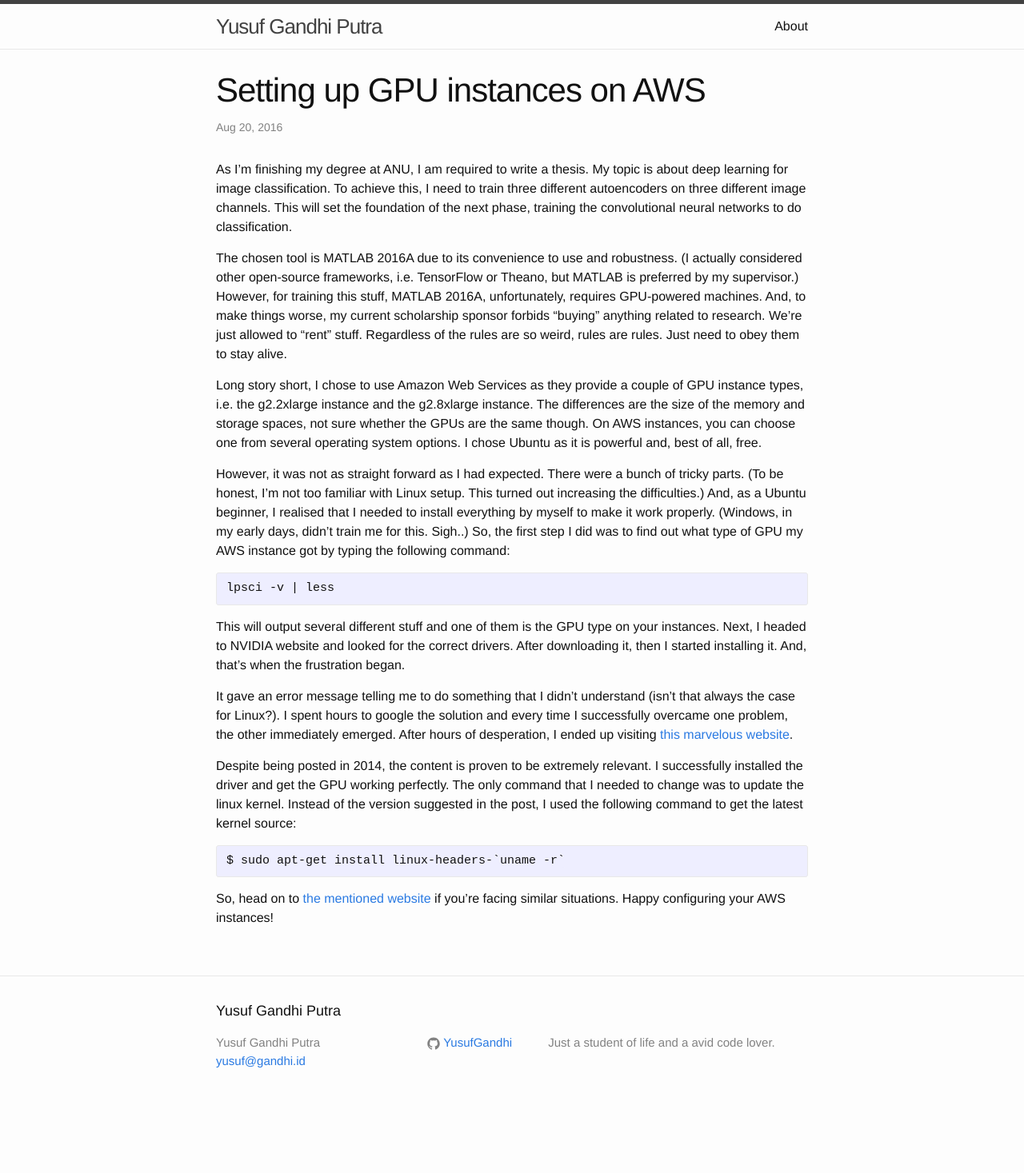
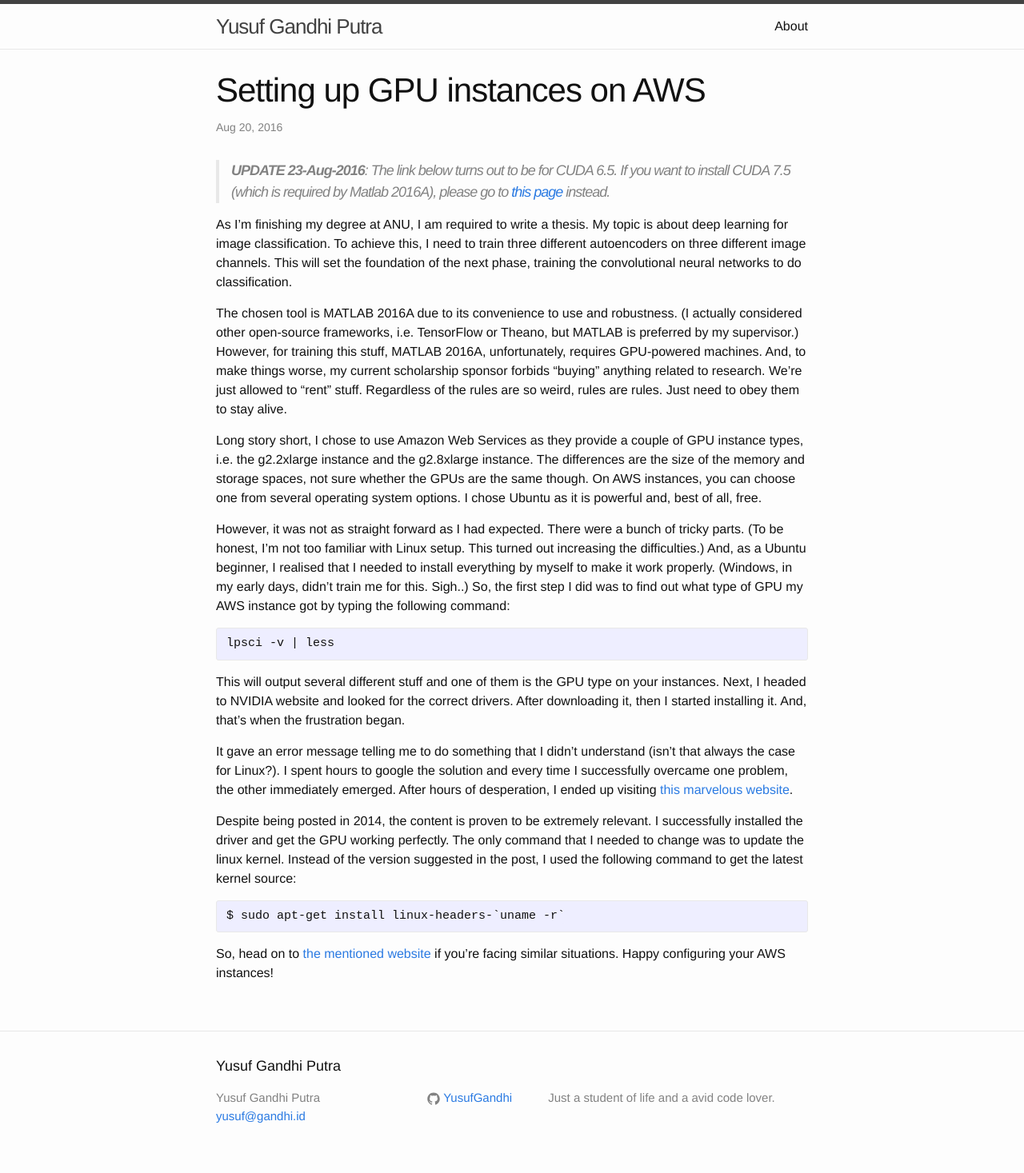
Before and after one commit to YusufGandhi/YusufGandhi.github.io, a Jekyll site: the page built from _posts/2016-08-20-configuring-gpu-on-aws.markdown, in a window 1280 px wide. Shown: the whole page at 80% size. Built offline with Jekyll 4.4.1, drawn with Linux system fonts in a browser that asks for light colours; before the commit the page ends 1398 px from its top, so only the background shows below that.

Commit message:
Updating link on GPU setup posts

```diff
--- a/_posts/2016-08-20-configuring-gpu-on-aws.markdown
+++ b/_posts/2016-08-20-configuring-gpu-on-aws.markdown
@@ -3,6 +3,7 @@ layout: post
 title:  "Setting up GPU instances on AWS"
 permalink: gpu-aws
 ---
+> **UPDATE 23-Aug-2016**: The link below turns out to be for CUDA 6.5. If you want to install CUDA 7.5 (which is required by Matlab 2016A), please go to [this page](http://tleyden.github.io/blog/2015/11/22/cuda-7-dot-5-on-aws-gpu-instance-running-ubuntu-14-dot-04/) instead.
 
 As I'm finishing my degree at ANU, I am required to write a thesis. My topic is about deep learning for  image classification. To achieve this, I need to train three different autoencoders on three different image channels. This will set the foundation of the next phase, training the convolutional neural networks to do classification.
 
```
